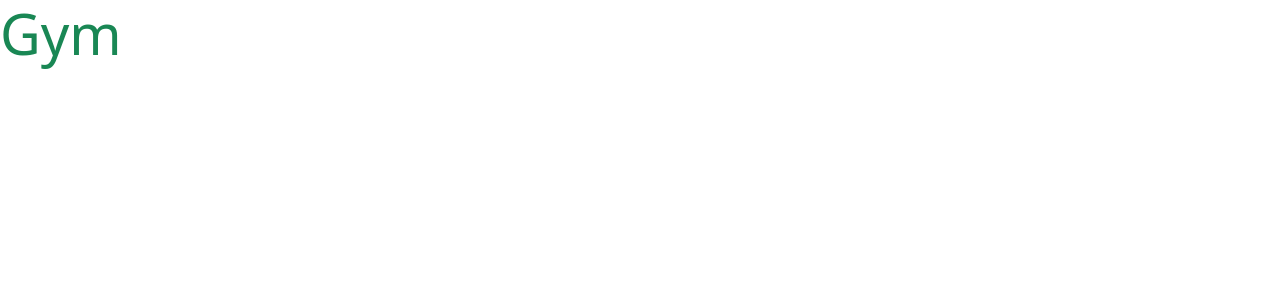
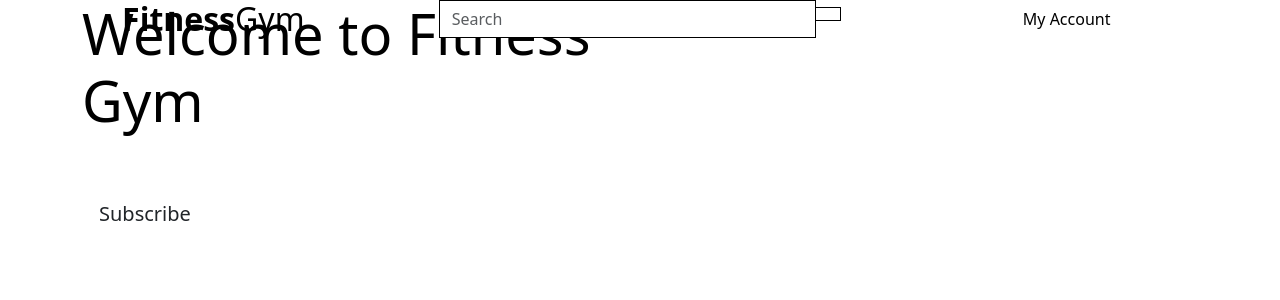
Before and after one commit to Ngozi89/fitness-gym, a Django app: page / in a window 1280 px wide. Shown: the top 300 px of the page. Run offline with Django 3.2, Linux system fonts and the light colour scheme.

Commit message:
Added index page content

```diff
--- a/fitness_gym/settings.py
+++ b/fitness_gym/settings.py
@@ -26,7 +26,7 @@ SECRET_KEY = 'django-insecure-j2$*0%fd98r4xd74@8-s*iem0!sbw!s@i7f%=j**urslqt_xl&
 # SECURITY WARNING: don't run with debug turned on in production!
 DEBUG = True
 
-ALLOWED_HOSTS = ['8000-ngozi89-fitness-gym-tgdhql35a4.us2.codeanyapp.com']
+ALLOWED_HOSTS = ['8000-ngozi89-fitness-gym-4jzxgag7x5.us2.codeanyapp.com']
 
 
 # Application definition
--- a/home/templates/home/index.html
+++ b/home/templates/home/index.html
@@ -1,6 +1,25 @@
 {% extends "base.html" %}
 {% load static %}
 
+{% block page_header %}
+    <div class="container header-container">
+        <div class="row">
+            <div class="col"></div>
+        </div>
+    </div>
+{% endblock %}
+
 {% block content %}
-<h1 class="display-4 text-success">Gym</h1>
+<div class="container h-100">
+    <div class="row h-100">
+        <div class="col-7 col-md-6 my auto">
+            <h1 class="display-4 logo-font text-black">Welcome to Fitness Gym</h1>
+            <div class="my-5">
+                <h4>
+                    <a href="" class="subcribe-button btn btn-lg rounded-0 text-capitalize py-3">Subscribe</a>
+                </h4>
+            </div>
+        </div>
+    </div>
+</div>
 {% endblock %}
--- a/templates/base.html
+++ b/templates/base.html
@@ -41,10 +41,54 @@
 
 <!-- Title -->
         <title>Fitness Gym</title>
+        <!-- Favicon -->
+        <link rel="shortcut icon" href="" type="image/x-icon" />
 </head>
 
 <body>
-    <header class="container-fluid fixed-top"></header>
+<!-- Home url Fitness Gym -->
+    <header class="container-fluid fixed-top">
+        <div class="row">
+            <div class="col-12 col-lg-4 my-auto py-1 py-lg-0 text-center text-lg-left">
+                <a href="{% url 'home' %}" class="nav-link main-logo-link">
+                   <h2 class="logo-font text-black my-0"><strong>Fitness</strong>Gym</h2></a>
+            </div>
+<!-- Search engin-->
+            <div class="col-12 col-lg-4 my-auto py-1 py-lg-0">
+                <form method="GET" action="">
+                    <div class="input-group w-100">
+                        <input class="form-control border border-black rounded-0" type="text" name="q" placeholder="Search">
+                        <div class="input-group-append">
+                            <button class="form-control btn btn-black border border-black rounded-0" type="submit">
+                                <span class="icon">
+                                    <i class="fas fa-search"></i>
+                                </span>
+                            </button>
+                        </div>
+                    </div>
+                </form>
+            </div>
+<!-- End Search engin-->
+            <div class="col-12 col-lg-4 my-auto py-1 py-lg-0">
+                <ul class="list-inline list-unstyled text-center text-lg-right my-0">
+                    <li class="list-inline-item dropdown">
+                        <a class="text-black nav-link" href="#" id="user-options" data-toggle="dropdown" aria-haspopup="true"
+                            aria-expanded="false">
+                            <div class="text-center">
+                                <div><i class="fas fa-user fa-lg"></i></div>
+                                <p class="my-0">My Account</p>
+                            </div>
+                        </a>
+                        <div class="dropdown-menu border-0" aria-labelledby="user-options">
+                            <a href="{% url 'account_logout' %}" class="dropdown-item">Logout</a>
+                            <a href="{% url 'account_signup' %}" class="dropdown-item">Register</a>
+                            <a href="{% url 'account_login' %}" class="dropdown-item">Login</a>
+                        </div>
+                        </li>
+                    </ul>
+            </div>
+        </div>
+    </header>
 
     {% if messages %}
     <div class="message-container"></div>
```
Also changed, not shown: media/fitnessicon.png (added).
